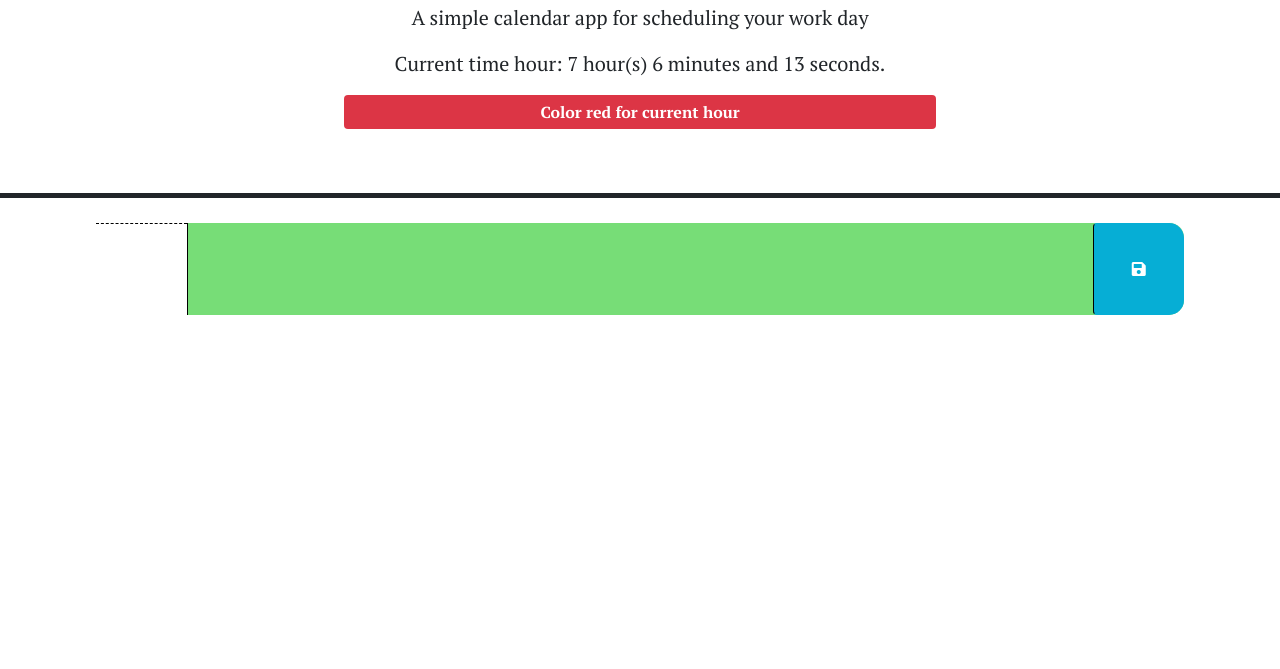
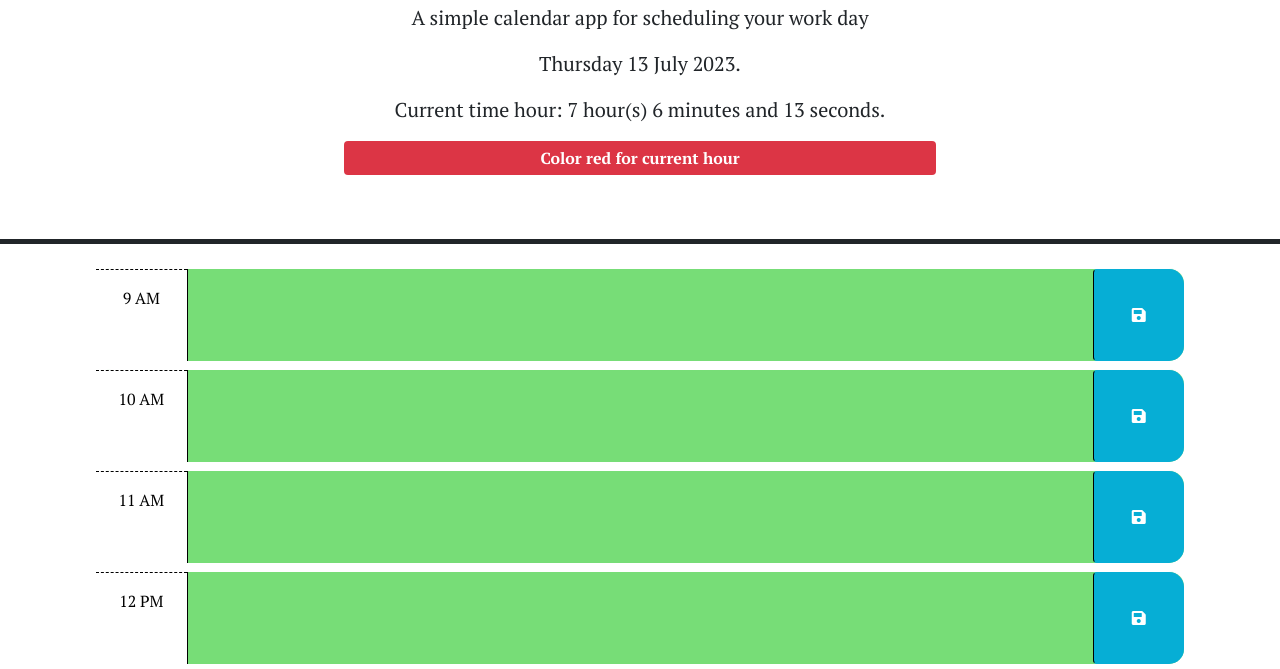
Before and after one commit to jonathanlunabiom/WorkScheduler, a plain HTML site: page index.html in a window 1280 px wide. Shown: the part 130-799 px from the top of the page. Drawn offline with nearby package versions, Linux system fonts and the light colour scheme.

Commit message:
changes made

```diff
--- a/index.html
+++ b/index.html
@@ -26,17 +26,19 @@
       <h1 class="display-3">Work Day Scheduler</h1>
       <p class="lead">A simple calendar app for scheduling your work day</p>
       <p id="currentDay" class="lead"></p>
+      <p id="currentHour" class="lead"></p>
       <p class="bg-danger text-white w-50 mx-auto alert p-1"><b>Color red for current hour</b></p>
     </header>
+    <div class="maincontainer">
+      <div id="hour-9" class="row time-block past mb-2">
+        <div class="col-2 col-md-1 hour text-center py-3">9 AM</div>
+          <textarea class="col-8 col-md-10 description" rows="3"></textarea>
+          <button class="btn saveBtn col-2 col-md-1" aria-label="save">
+            <i class="fas fa-save" aria-hidden="true"></i>
+          </button>
+      </div>
 
-    <div id="hour-9" class="row time-block past">
-      <div class="col-2 col-md-1 hour text-center py-3"></div>
-        <textarea class="col-8 col-md-10 description" rows="3"></textarea>
-        <button class="btn saveBtn col-2 col-md-1" aria-label="save">
-          <i class="fas fa-save" aria-hidden="true"></i>
-        </button>
     </div>
-
     <script src="https://code.jquery.com/jquery-3.4.1.min.js"></script>
     <script
       src="https://cdn.jsdelivr.net/npm/dayjs@1.11.3/dayjs.min.js"
--- a/script.js
+++ b/script.js
@@ -1,64 +1,67 @@
 $(document).ready(function() {
+
     function timeRefresh() {
       let day = new Date();
       let time = [day.getHours(), day.getMinutes(), day.getSeconds()];
-    $("#currentDay").text("Current time hour: " + time[0] + " hour(s) " + time[1] + " minutes and " + time[2] + " seconds.");
+      $("#currentHour").text("Current time hour: " + time[0] + " hour(s) " + time[1] + " minutes and " + time[2] + " seconds.");
     }
 
-  function cloneEl(){
-    console.log("hello")
-    for(var i = 0;i < 9;i++){
-      $("#hour-9").clone().append(".body")
+  $("#currentDay").text(dayjs().format("dddd D MMMM YYYY."));
+
+  var hours = $('.hour');
+  function cloneElement() {
+    var i = 10;
+    var k = 9
+    for (var j=10;j<19;j++){
+      let eachday = $('#hour-9').clone().addClass('time-block').attr('id', 'hour-' + j);
+      $('.maincontainer').append(eachday);
+      hours.text(dayjs().hour(j).format("h A"))
     }
+    $('#hour-9').hide();
   }
 
-  cloneEl();
-  var btn = $(".saveBtn");
-  btn.on("click",function(){
-    var parentBlock = btn.parent().attr("id");
-    var info = btn.siblings(".description").val();
+  cloneElement();
 
-    localStorage.setItem(parentBlock,info)
+  $('.time-block').each(function(){
+    var timeline_block = parseInt($(this).attr('id').split("-")[1]);
+    var currentHour = dayjs().hour();
+    console.log("hour" + currentHour)
+    if(currentHour > timeline_block-1){
+    $(this).addClass('past')
+    }else if(currentHour < timeline_block-1){
+    $(this).addClass('future')
+    }else{
+    $(this).addClass('present')
+    }
   });
 
+  $('.time-block').each(function(){
+  console.log($(this).attr('id'));
+  console.log()
+  });
+  var datasaved = null;
+  var btn = $(".saveBtn");
+  btn.on("click",function(e){
+    e.preventDefault();
+    var parentBlock = $(this).parent().attr('id');
+    var info = $(this).siblings(".description").val();
+    if(!info){
+      alert("Not item input was found")
+      return;
+    }
+    let storageitem = localStorage.getItem("schedule") ? JSON.parse(localStorage.getItem("schedule")) : []
+    var duplicatedinfo = storageitem.some(inforetrieved => inforetrieved.parentBlock === parentBlock && inforetrieved.info === info);
+    if(!duplicatedinfo){
+      storageitem.push({parentBlock,info})
+      localStorage.setItem("schedule",JSON.stringify(storageitem))
+    }
 
+  });
 
+    // for(var i=0;i<storageitem.length;i++){
+    //   console.log(storageitem[i])
 
+    // }
 
   setInterval(timeRefresh,1000);
 });
-
-
-//Start of function
-$(function () {
-  // Listener for click events on the save button
-  $(".saveBtn").on("click", function () {
-    var timeBlock = $(this).parent().attr("id"); // Get the id of the containing time-block
-    var description = $(this).siblings(".description").val().trim(); // Get the user input from the textarea
-    // Save the description in local storage using the time-block id as the key
-    localStorage.setItem(timeBlock, description);
-  });
-  // Apply past, present, or future class to each time block
-  var currentHour = dayjs().format("H"); // Get the current hour in 24-hour time
-  $(".time-block").each(function () {
-    var timeBlockHour = parseInt($(this).attr("id").split("-")[1]); // Extract the hour from the time-block id
-    // Compare the time block hour with the current hour and apply the appropriate class
-    if (timeBlockHour < currentHour) {
-      $(this).addClass("past");
-    } else if (timeBlockHour == currentHour) {
-      $(this).addClass("present");
-    } else {
-      $(this).addClass("future");
-    }
-  });
-  // Get user input from localStorage and set textarea values
-  $(".time-block").each(function () {
-    var timeBlockId = $(this).attr("id"); // Get the time-block id
-    var savedDescription = localStorage.getItem(timeBlockId); // Retrieve the corresponding description from localStorage
-    if (savedDescription !== null) {
-      $(this).find(".description").val(savedDescription); // Set the textarea value with the saved description
-    }
-  });
-  // Display the current date in the header of the page
-  $("#currentDay").text(dayjs().format("dddd, MMMM D, YYYY"));
-});
```
Lines whose indentation alone changed are shown as unchanged.
